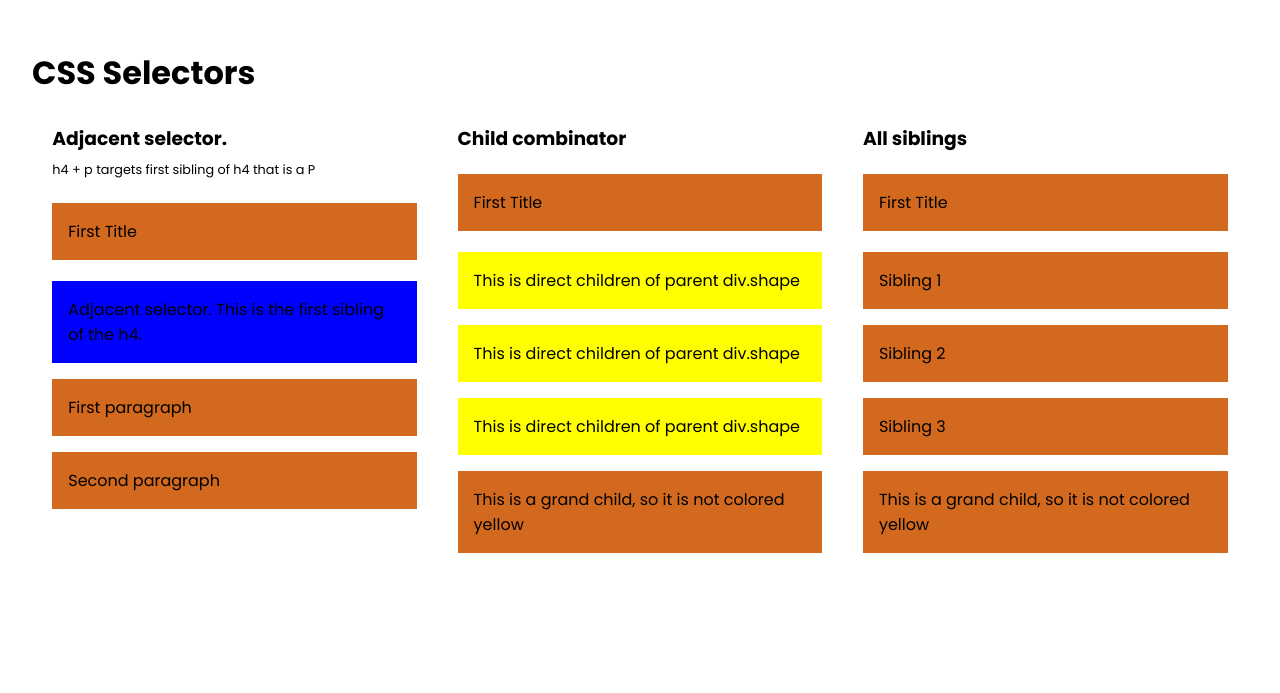
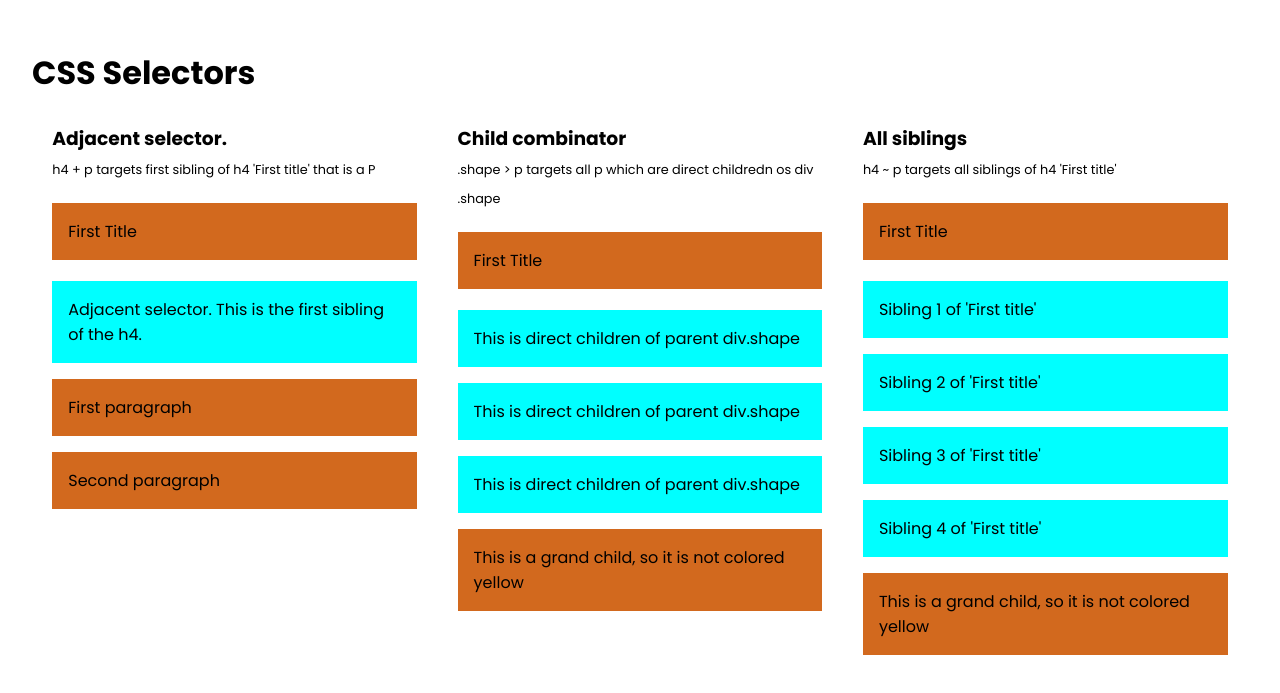
Before and after one commit to vishroyhangar/html-intermediate, a plain HTML site: page index.html in a window 1280 px wide. Shown: the part 1384-2077 px from the top of the page. Before the commit the page ends 2033 px from the top, so only its background shows below. Drawn offline with Linux system fonts and the light colour scheme.

Commit message:
All css selectors DONE

```diff
--- a/index.html
+++ b/index.html
@@ -96,7 +96,7 @@
 
                 <div  class="contents">
                     <div class="adjacent half-width">
-                        <h3>Adjacent selector. <br> <span>h4 + p targets first sibling of h4 that is a P</span></h3>
+                        <h3>Adjacent selector. <br> <span>h4 + p targets first sibling of h4 'First title' that is a P</span></h3>
 
                         <div class="shape">
                             <h4>First Title</h4>
@@ -110,7 +110,11 @@
                     </div>
 
                     <div class="direct-child half-width">
-                        <h3>Child combinator</h3>
+                        <h3>Child combinator
+                            <br> <span>.shape > p targets all p which are direct childredn os div
+                                .shape
+                            </span>
+                        </h3>
 
                         <div class="shape">
                             <h4>First Title</h4>
@@ -128,16 +132,19 @@
                     </div>
 
                     <div class="direct-sibling half-width">
-                        <h3>All siblings</h3>
+                        <h3>All siblings <br>
+                        <span>h4 ~ p targets all siblings of h4 'First title'</span></h3>
 
                         <div class="shape">
                             <h4>First Title</h4>
 
-                            <p>Sibling 1</p>
+                            <p>Sibling 1 of 'First title'</p>
 
-                            <p>Sibling 2</p>
+                            <p>Sibling 2 of 'First title'</p>
 
-                            <p>Sibling 3</p>
+                            <p>Sibling 3 of 'First title'</p>
+
+                            <p>Sibling 4 of 'First title'</p>
 
                             <div>
                                 <p>This is a grand child, so it is not colored yellow</p>
--- a/less/main.less
+++ b/less/main.less
@@ -132,7 +132,7 @@ html {
                     .adjacent {
                         .shape {
                             h4+p {
-                                background-color: blue;
+                                background-color: cyan;
                             }
                         }
                     }
@@ -141,10 +141,18 @@ html {
 
                         // this sign target the direct children mentionned after '>'
                         .shape > p {
-                            background-color: yellow;
+                            background-color: cyan;
 
                             div {
                                 background-color: red;
+                            }
+                        }
+                    }
+
+                    .direct-sibling {
+                        .shape {
+                            h4 ~ p {
+                                background-color: cyan;
                             }
                         }
                     }
```
Also changed, not shown: css/main.css.
